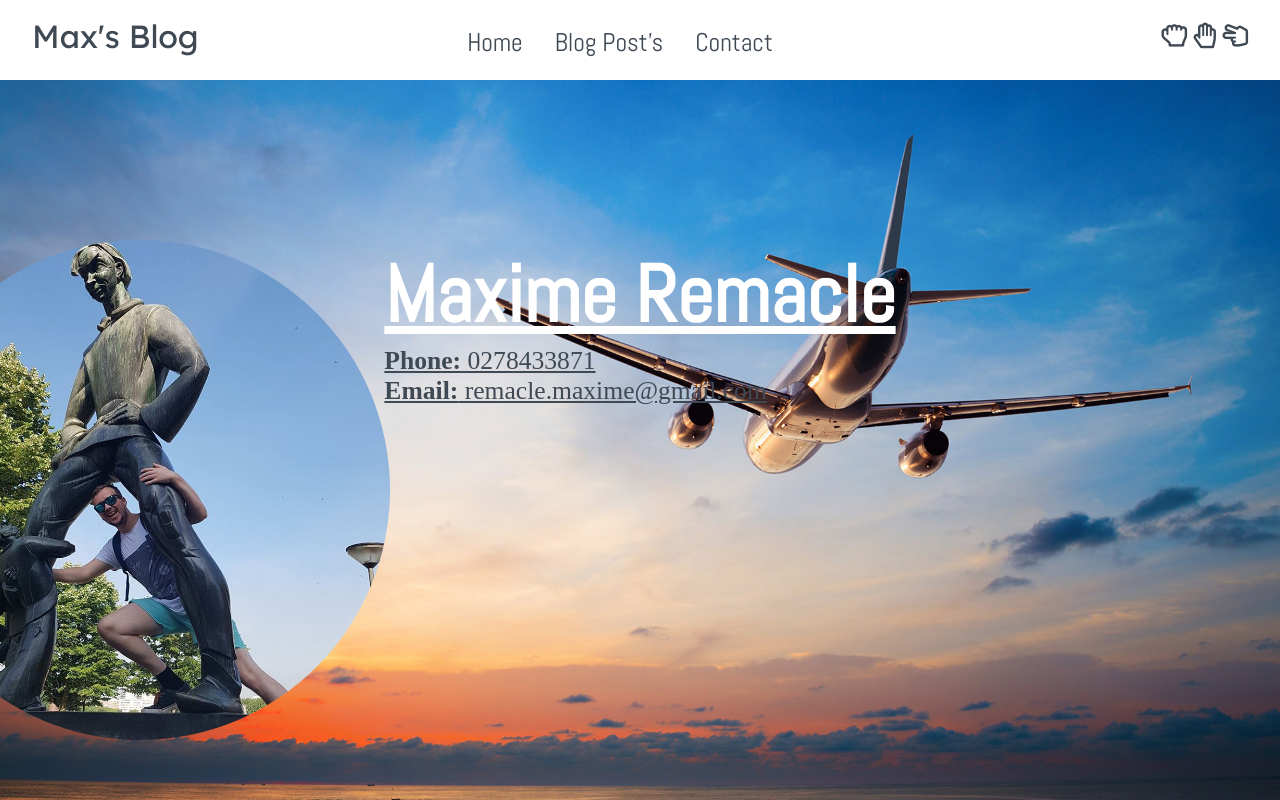
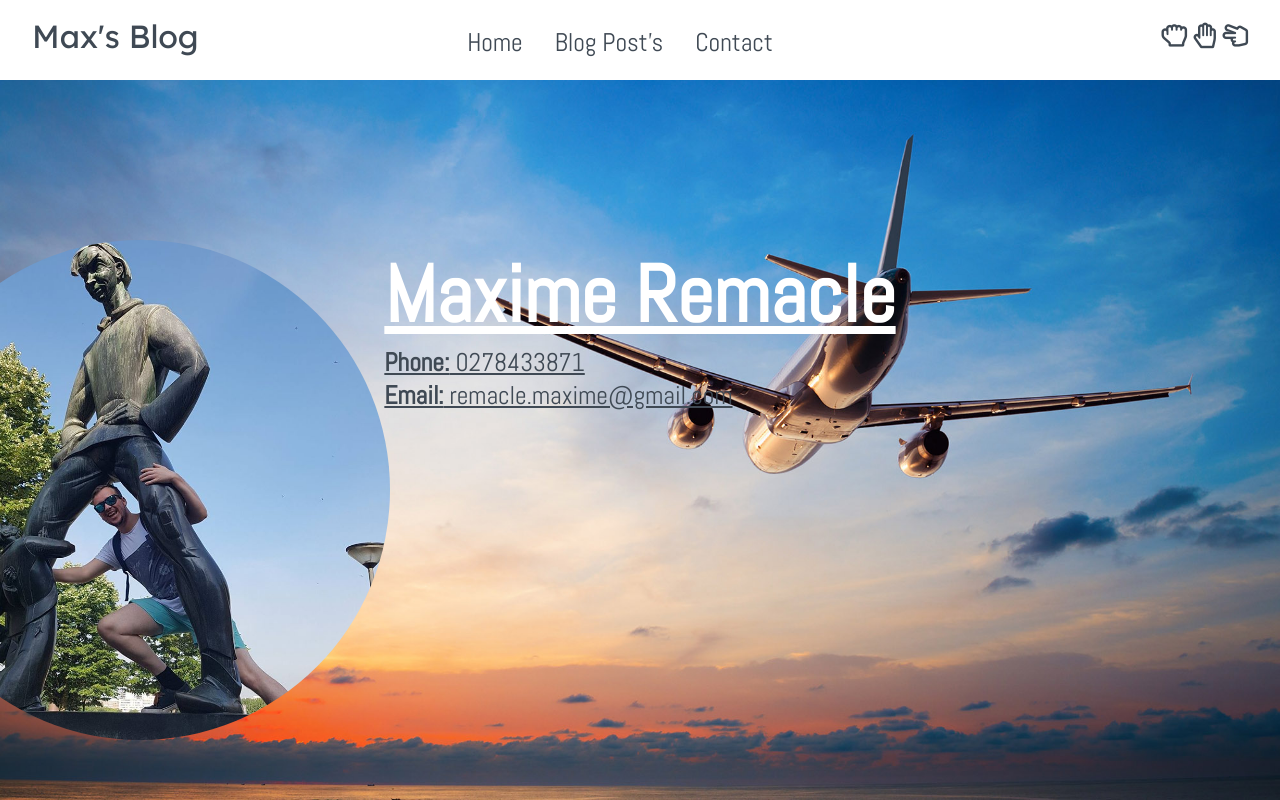
Before and after one commit to max-remacle/max-remacle.github.io, a plain HTML site: page blog/contact.html in a window 1280 px wide. Drawn offline with Linux system fonts and the light colour scheme.

Commit message:
change font

```diff
--- a/styles/main.css
+++ b/styles/main.css
@@ -1,9 +1,10 @@
 *{
     margin: 0;
     box-sizing: border-box;
-
 }
-
+p{
+    font-family:'Abel', sans-serif;
+}
 :root{
     --text-gray:#3f4954;
     --text-ligh:#686666da;
```
